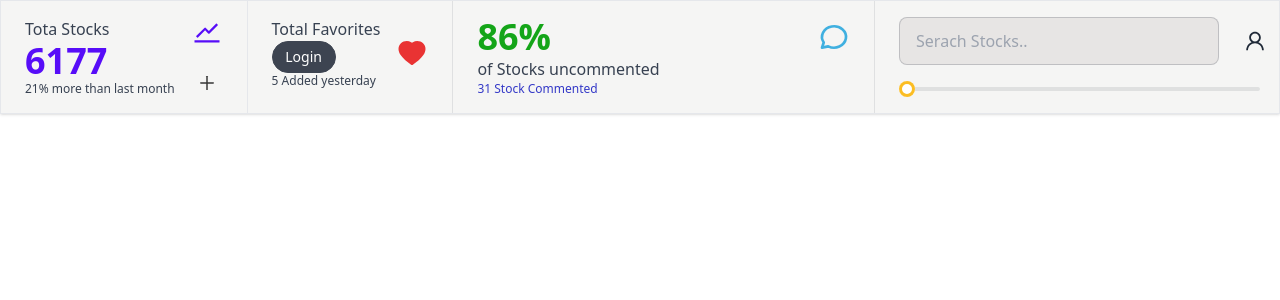
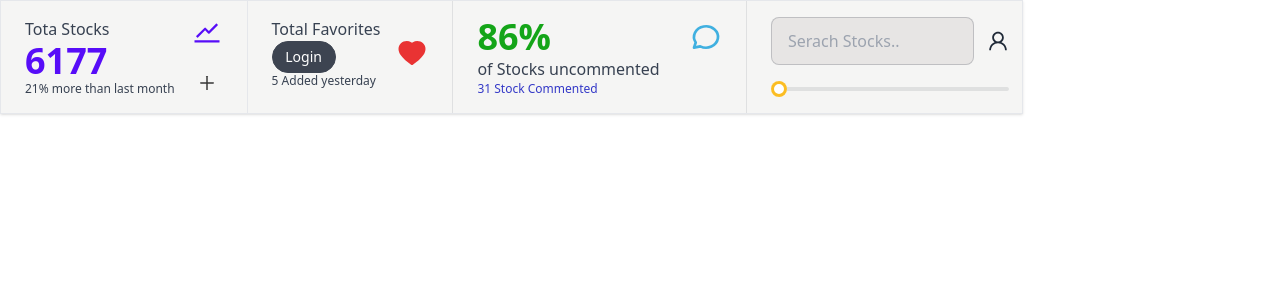
Before and after one commit to Motta239/stocks2, a Next.js app: page /Header in a window 1280 px wide. Shown: the top 300 px of the page. Built offline with nearby package versions, Linux system fonts and the light colour scheme; no server answers; the database is empty.

Commit message:
Update Header.jsx

```diff
--- a/pages/Header.jsx
+++ b/pages/Header.jsx
@@ -51,7 +51,7 @@ function Header() {
   }, []);
 
   return (
-    <div className="stats shadow rounded-none flex border bg-stone-100 ">
+    <div className="stats shadow rounded-none w-fit sticky top-0  flex border bg-stone-100 ">
       <Link href="/">
         <div className="stat   hover:bg-gray-200  ">
           <div className="stat-figure text-primary justify-between items-center flex h-20  flex-col ">
```
